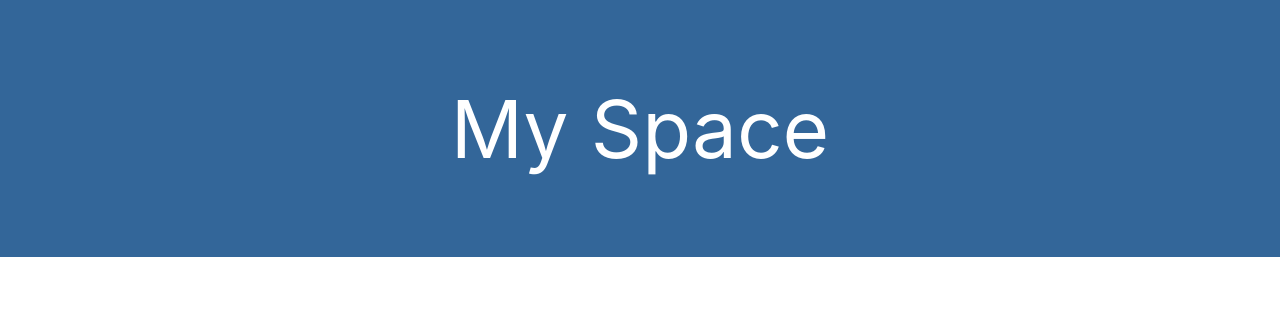
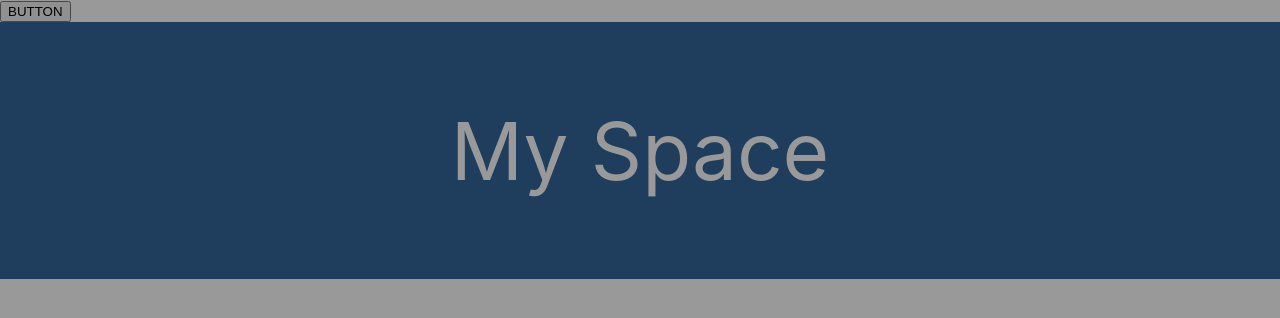
Before and after one commit to RainesG/rainesg.github.io, a React (Create React App) app: page / in a window 1280 px wide. Shown: the top 318 px of the page. Built offline with nearby package versions, Linux system fonts and the light colour scheme.

Commit message:
feat: init

```diff
--- a/package.json
+++ b/package.json
@@ -7,6 +7,7 @@
     "@testing-library/jest-dom": "^5.16.5",
     "@testing-library/react": "^13.4.0",
     "@testing-library/user-event": "^13.5.0",
+    "@types/css-modules": "^1.0.5",
     "@types/jest": "^29.2.4",
     "@types/node": "^18.11.11",
     "@types/react": "^18.0.26",
@@ -14,6 +15,8 @@
     "react": "^18.2.0",
     "react-dom": "^18.2.0",
     "react-scripts": "5.0.1",
+    "sass": "^1.77.6",
+    "scss": "^0.2.4",
     "styled-components": "^5.3.6",
     "typescript": "^4.9.3",
     "web-vitals": "^2.1.4"
--- a/src/components/Header/index.tsx
+++ b/src/components/Header/index.tsx
@@ -1,8 +1,9 @@
 import { Header } from "./styledComponents";
-
+import { Button } from "../button";
 const PageHeader = () => {
   return (
     <div>
+      <Button/>
       <Header> My Space </Header>
     </div>
   );
--- /dev/null
+++ b/src/components/button/button.module.scss
@@ -0,0 +1,8 @@
+.layout {
+    position: fixed;
+    top: 0;
+    left: 0;
+    height: 100vh;
+    width: 100vw;
+    background-color: rgba(1,1,1,0.4);
+}
--- /dev/null
+++ b/src/components/button/index.tsx
@@ -0,0 +1,8 @@
+import styles from './button.module.scss';
+
+export const Button =()=>{
+    return <div>
+        <button>BUTTON</button>
+        <div className={styles.layout}></div>
+    </div>
+}
--- a/tsconfig.json
+++ b/tsconfig.json
@@ -17,5 +17,5 @@
     "noEmit": true,
     "jsx": "react-jsx"
   },
-  "include": ["./src/**/*"]
+  "include": ["src/**/*"]
 }
```
Also changed, not shown: 1 other file (tests, documents, lock files or other folders).
